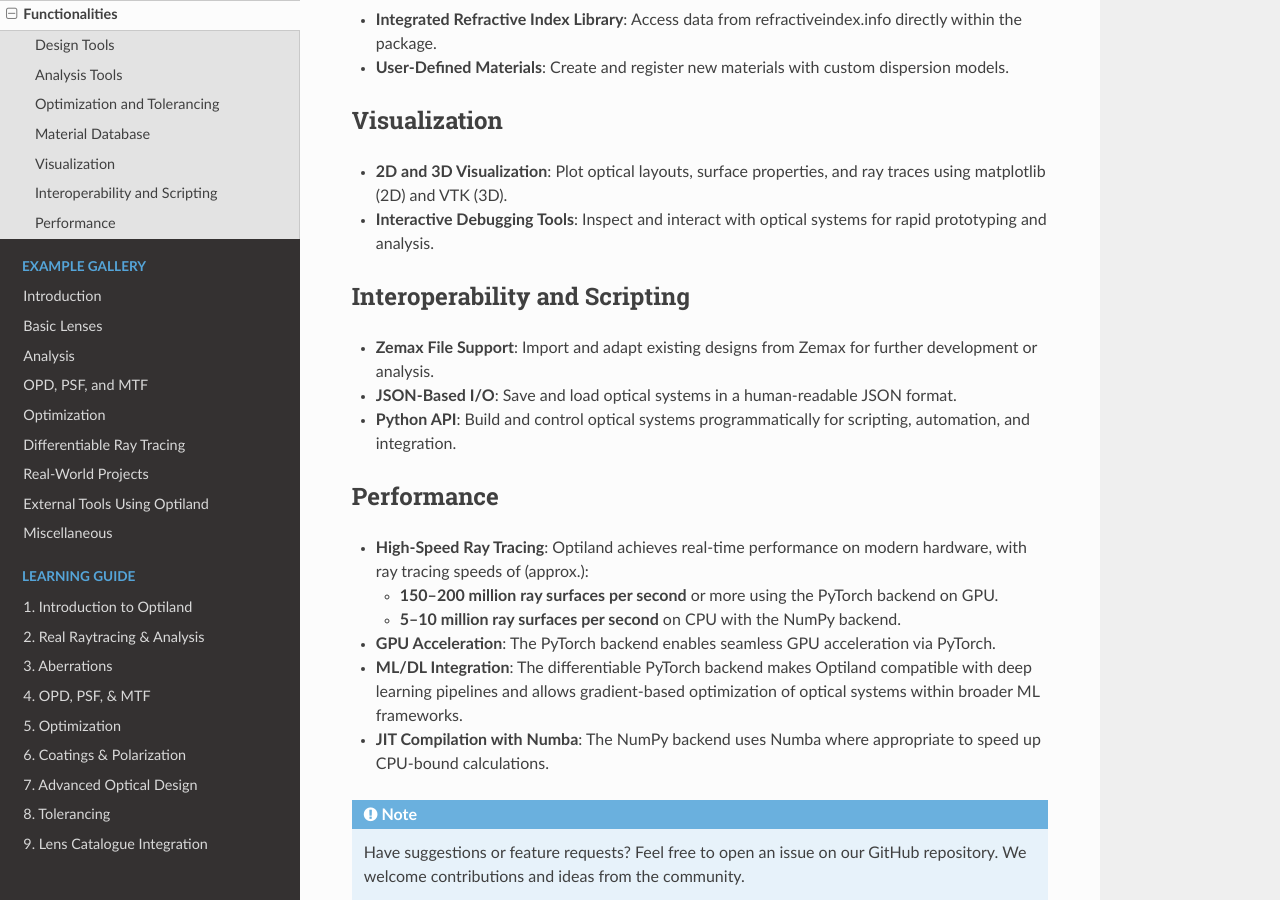
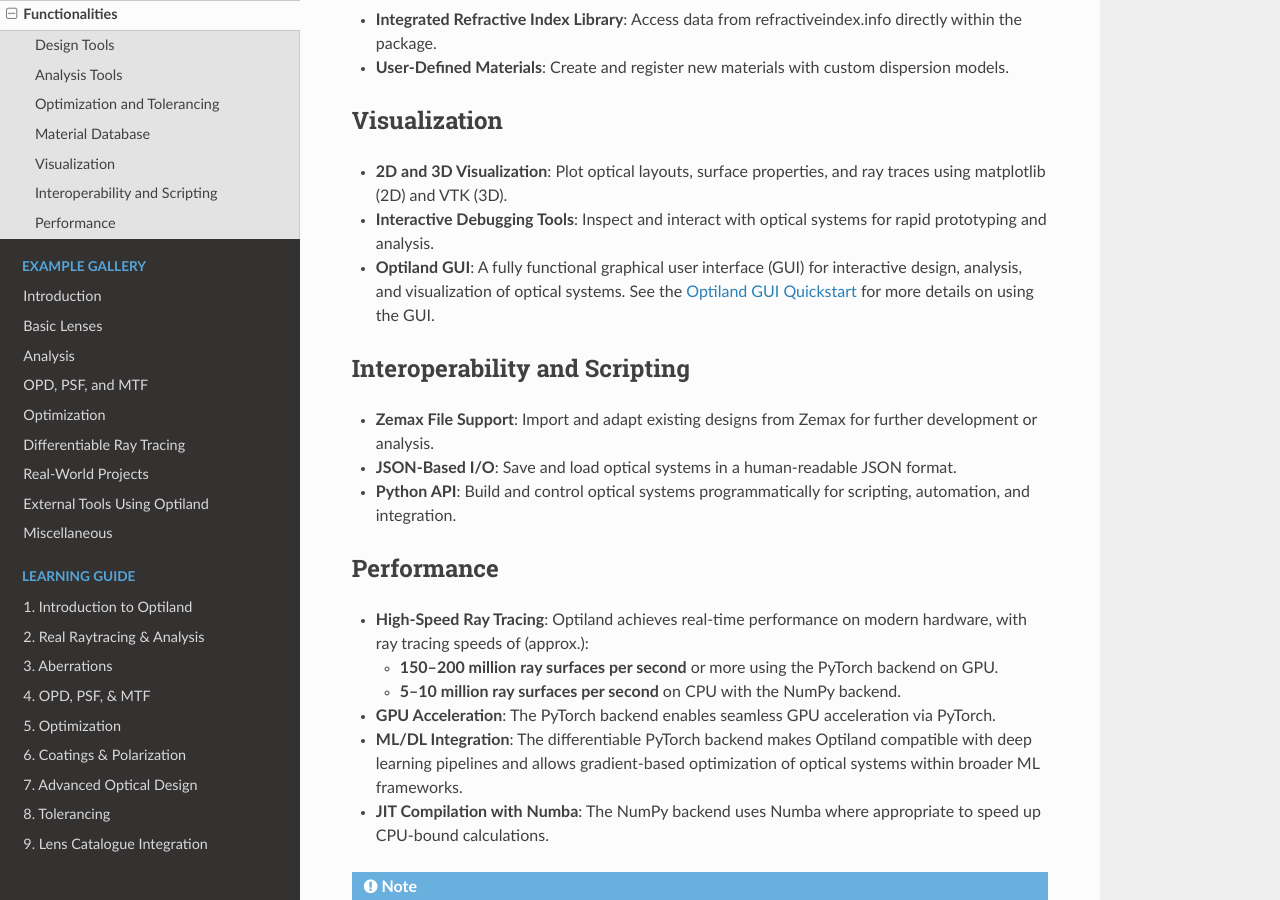
Before and after one commit to HarrisonKramer/optiland, a Sphinx documentation site: the page built from docs/functionalities.rst, in a window 1280 px wide and 900 px high, scrolled down 1336 px. Built offline with Sphinx 7.4.7 and the Read the Docs theme 3.1.0, drawn with Linux system fonts in a browser that asks for light colours; pages that are not in the unit, such as notebooks, are missing from menus.

Commit message:
docs: add Optiland GUI section to functionalities documentation

```diff
--- a/docs/functionalities.rst
+++ b/docs/functionalities.rst
@@ -62,6 +62,8 @@
   Plot optical layouts, surface properties, and ray traces using matplotlib (2D) and VTK (3D).
 - **Interactive Debugging Tools**:
   Inspect and interact with optical systems for rapid prototyping and analysis.
+- **Optiland GUI**:
+  A fully functional graphical user interface (GUI) for interactive design, analysis, and visualization of optical systems. See the :ref:`gui_quickstart` for more details on using the GUI.
 
 Interoperability and Scripting
 ------------------------------
```
